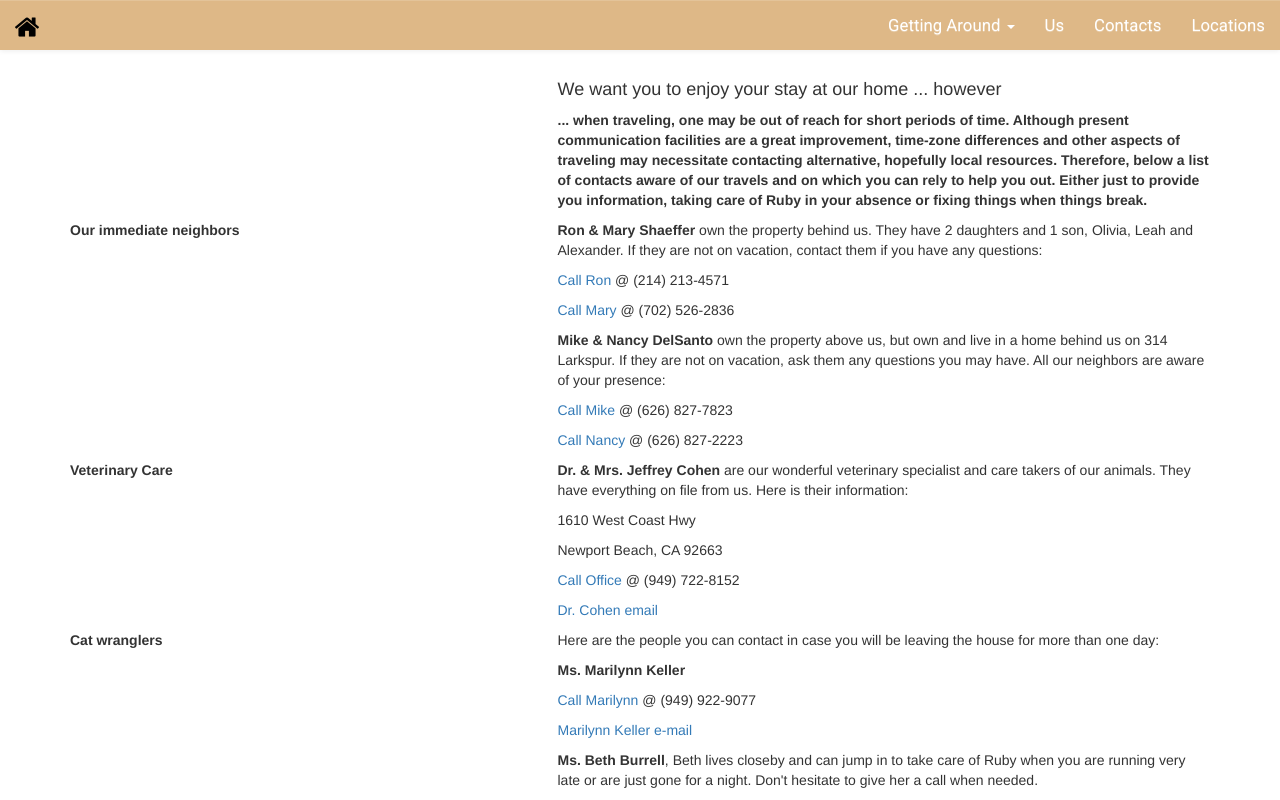
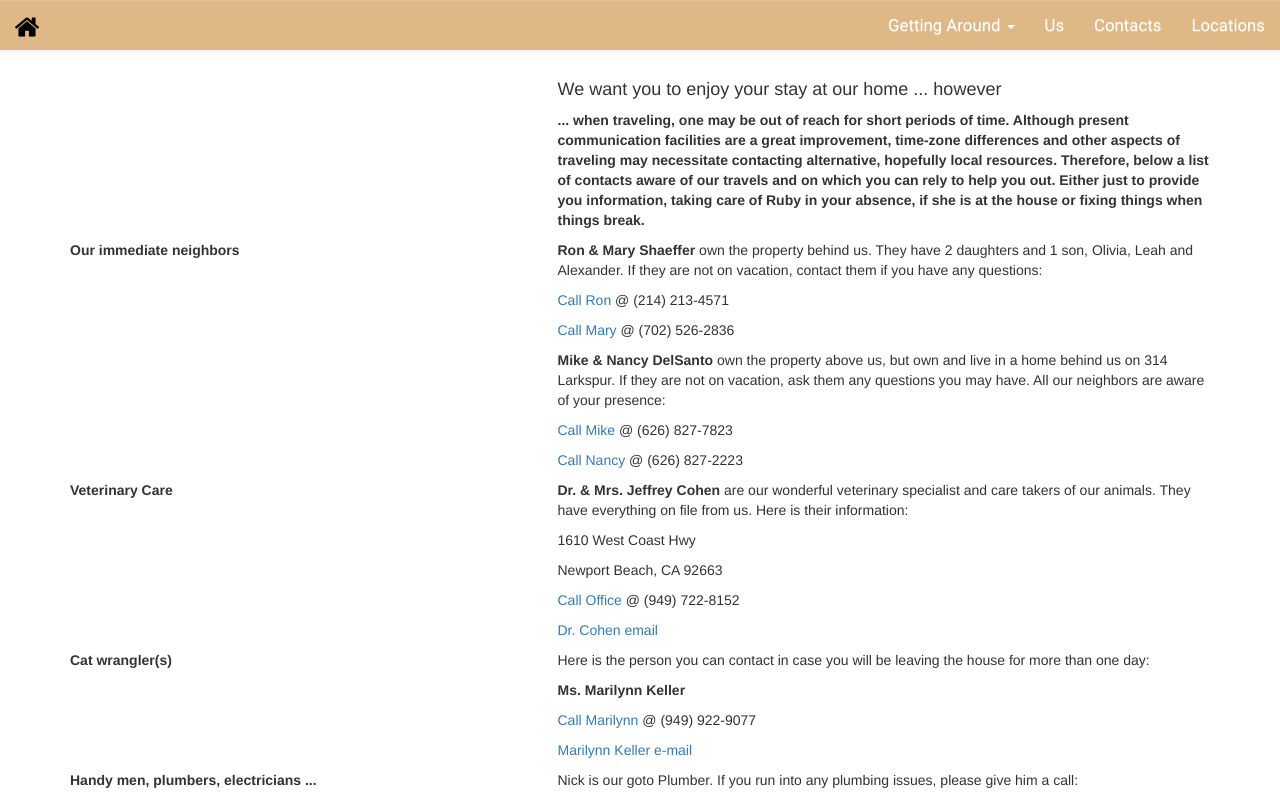
Before and after one commit to rrac/homeguide, a React (Create React App) app: page /pages/contacts in a window 1280 px wide. Shown: the top 800 px of the page. Built offline with nearby package versions, Linux system fonts and the light colour scheme.

Commit message:
Contacts
Removed one cat wrangler and also made Ruby being at the house optional ...

```diff
--- a/src/pages/contacts.jsx
+++ b/src/pages/contacts.jsx
@@ -15,7 +15,7 @@ class Contacts extends Component {
 								facilities are a great improvement, time-zone differences and other aspects of traveling may necessitate
 								contacting alternative, hopefully local resources. Therefore, below a list of contacts aware of our
 								travels and on which you can rely to help you out. Either just to provide you information, taking care
-								of Ruby in your absence or fixing things when things break.
+								of Ruby in your absence, if she is at the house or fixing things when things break.
 							</b>
 						</p>
 					</Col>
@@ -70,12 +70,12 @@ class Contacts extends Component {
 				<Row>
 					<Col xs="5" sm="5">
 						<p>
-							<b>Cat wranglers</b>
+							<b>Cat wrangler(s)</b>
 						</p>
 					</Col>
 					<Col xs="7" sm="7">
 						<p>
-						Here are the people you can contact in case you will be leaving the house for more than one day:
+						Here is the person you can contact in case you will be leaving the house for more than one day:
 						</p>
 						<p>
 							<b>Ms. Marilynn Keller</b>
@@ -87,11 +87,6 @@ class Contacts extends Component {
 							<a href="mailto:kellerma@att.net">Marilynn Keller e-mail</a>
 						</p>
 						<p />
-						<p>
-							<b>Ms. Beth Burrell</b>, Beth lives closeby and can jump in to take care of Ruby when you are running very
-							late or are just gone for a night. Don't hesitate to give her a call when needed.
-						</p>
-						<p>(949) 335-8063</p>
 					</Col>
 				</Row>
 				<Row>
```
